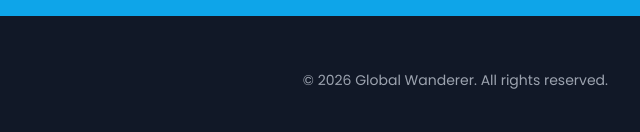
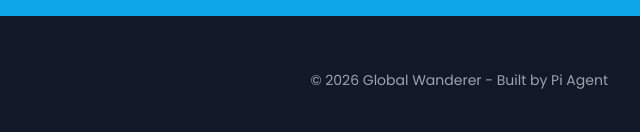
Before and after one commit to trial-account-o6/global-wanderer-site, a plain HTML site: page index.html in a window 1280 px wide. Shown: the part 1892-2024 px from the top of the page, 640-1280 px from the left. Drawn offline with nearby package versions, Linux system fonts and the light colour scheme.

```diff
--- a/index.html
+++ b/index.html
@@ -166,7 +166,7 @@
                     <span class="text-2xl">🌍</span>
                     <span class="text-xl font-bold text-white">Global Wanderer</span>
                 </div>
-                <p class="text-sm">© 2026 Global Wanderer. All rights reserved.</p>
+                <p class="text-sm">© 2026 Global Wanderer - Built by Pi Agent</p>
             </div>
         </div>
     </footer>
```
Also changed, not shown: 1 other file.
